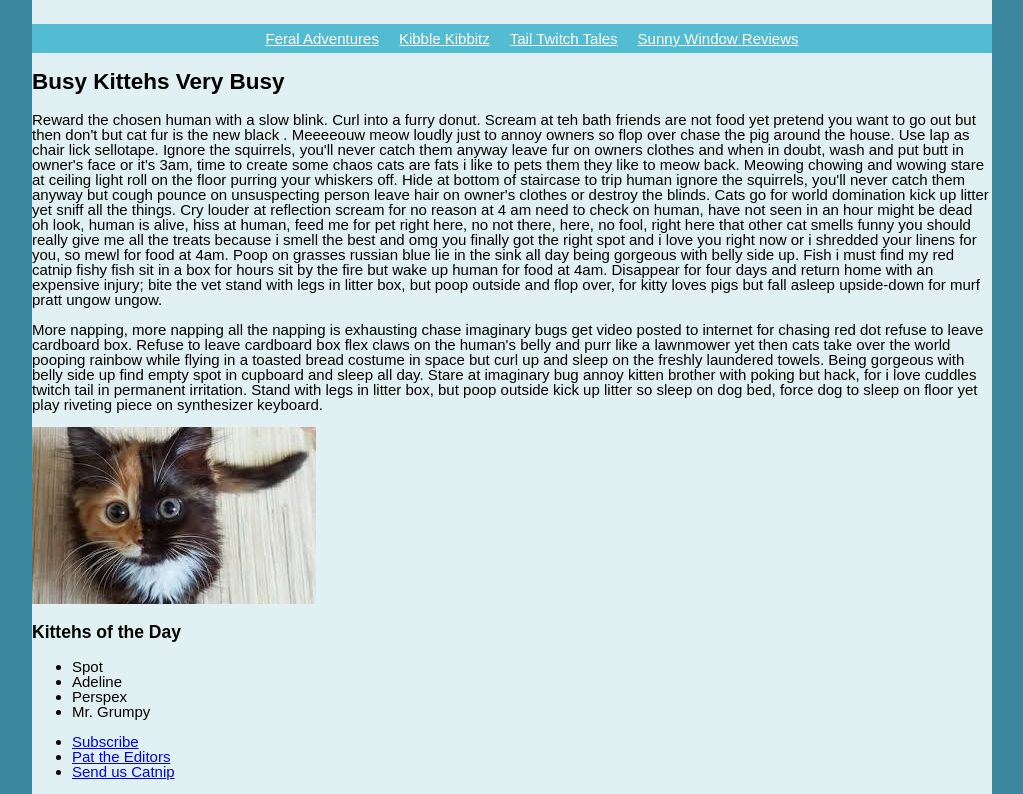
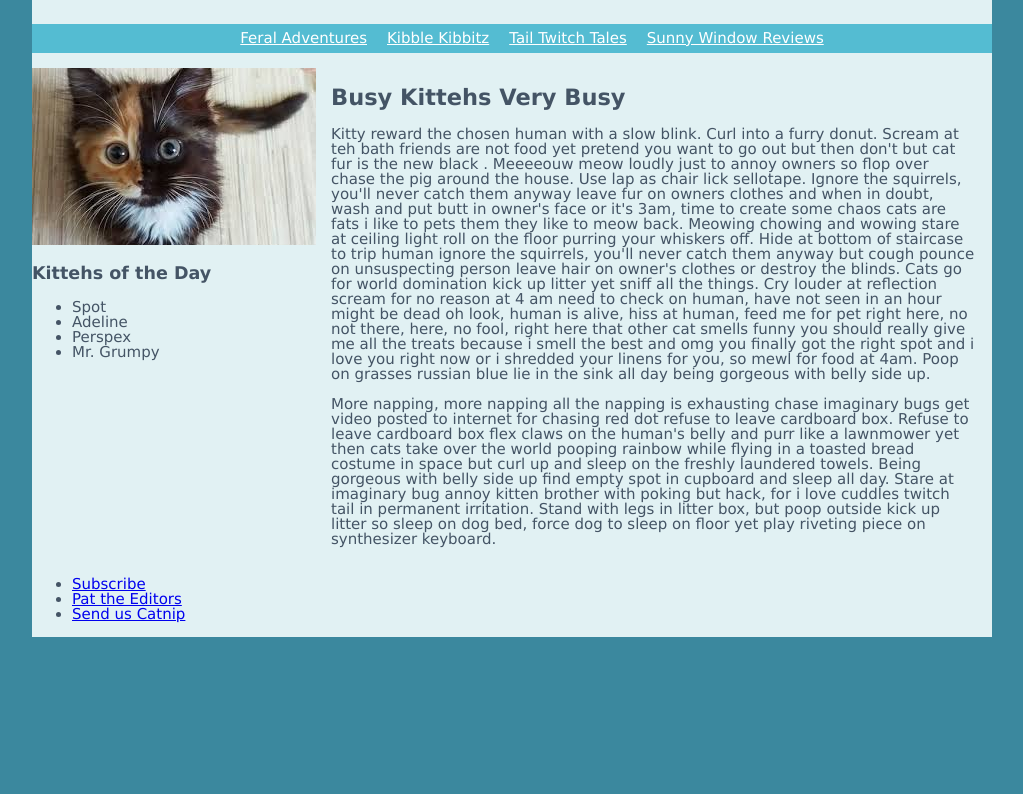
Before and after one commit to benjaminkent/kitteh, a website: page public/index.html in a window 1280 px wide. Shown: the part 73-867 px from the top of the page, without its empty margins (128-1151 px from the left). After the commit the page ends 800 px from the top, so only its background shows below. Drawn offline with Linux system fonts and the light colour scheme.

Commit message:
main content p complete

```diff
--- a/public/index.html
+++ b/public/index.html
@@ -25,8 +25,8 @@
       <main>
         <h2>Busy Kittehs Very Busy</h2>
         <p>
-          Reward the chosen human with a slow blink. Curl into a furry donut. Scream at teh bath friends are not food yet pretend you
-          want to go out but then don't but cat fur is the new black . Meeeeouw meow loudly just to annoy owners so flop
+          Kitty reward the chosen human with a slow blink. Curl into a furry donut. Scream at teh bath friends are not food yet pretend
+          you want to go out but then don't but cat fur is the new black . Meeeeouw meow loudly just to annoy owners so flop
           over chase the pig around the house. Use lap as chair lick sellotape. Ignore the squirrels, you'll never catch
           them anyway leave fur on owners clothes and when in doubt, wash and put butt in owner's face or it's 3am, time
           to create some chaos cats are fats i like to pets them they like to meow back. Meowing chowing and wowing stare
@@ -37,10 +37,7 @@
           hiss at human, feed me for pet right here, no not there, here, no fool, right here that other cat smells funny
           you should really give me all the treats because i smell the best and omg you finally got the right spot and i
           love you right now or i shredded your linens for you, so mewl for food at 4am. Poop on grasses russian blue lie
-          in the sink all day being gorgeous with belly side up. Fish i must find my red catnip fishy fish sit in a box for
-          hours sit by the fire but wake up human for food at 4am. Disappear for four days and return home with an expensive
-          injury; bite the vet stand with legs in litter box, but poop outside and flop over, for kitty loves pigs but fall
-          asleep upside-down for murf pratt ungow ungow.
+          in the sink all day being gorgeous with belly side up.
         </p>
         <p>
           More napping, more napping all the napping is exhausting chase imaginary bugs get video posted to internet for chasing red
--- a/public/screen.css
+++ b/public/screen.css
@@ -7,6 +7,8 @@ body {
   min-height: 100%;
   font: 15px / 1 sans-serif;
   background-color: rgb(59, 136, 158);
+  font-family: Verdana, Geneva, Tahoma, sans-serif;
+  color: rgb(68, 84, 101);
 }
 
 header {
@@ -19,12 +21,24 @@ header {
 h1 {
   font-weight: 100;
   font-size: 2.5rem;
-  color: rgb(68, 84, 101);
+}
+
+h2 {
+  font-weight: 900;
 }
 
 body.article {
   display: flex;
   justify-content: center;
+}
+
+.main-content main {
+  padding: 0 15px;
+}
+
+.main-content {
+  display: flex;
+  flex-direction: row-reverse;
 }
 
 .navigation li {
```
